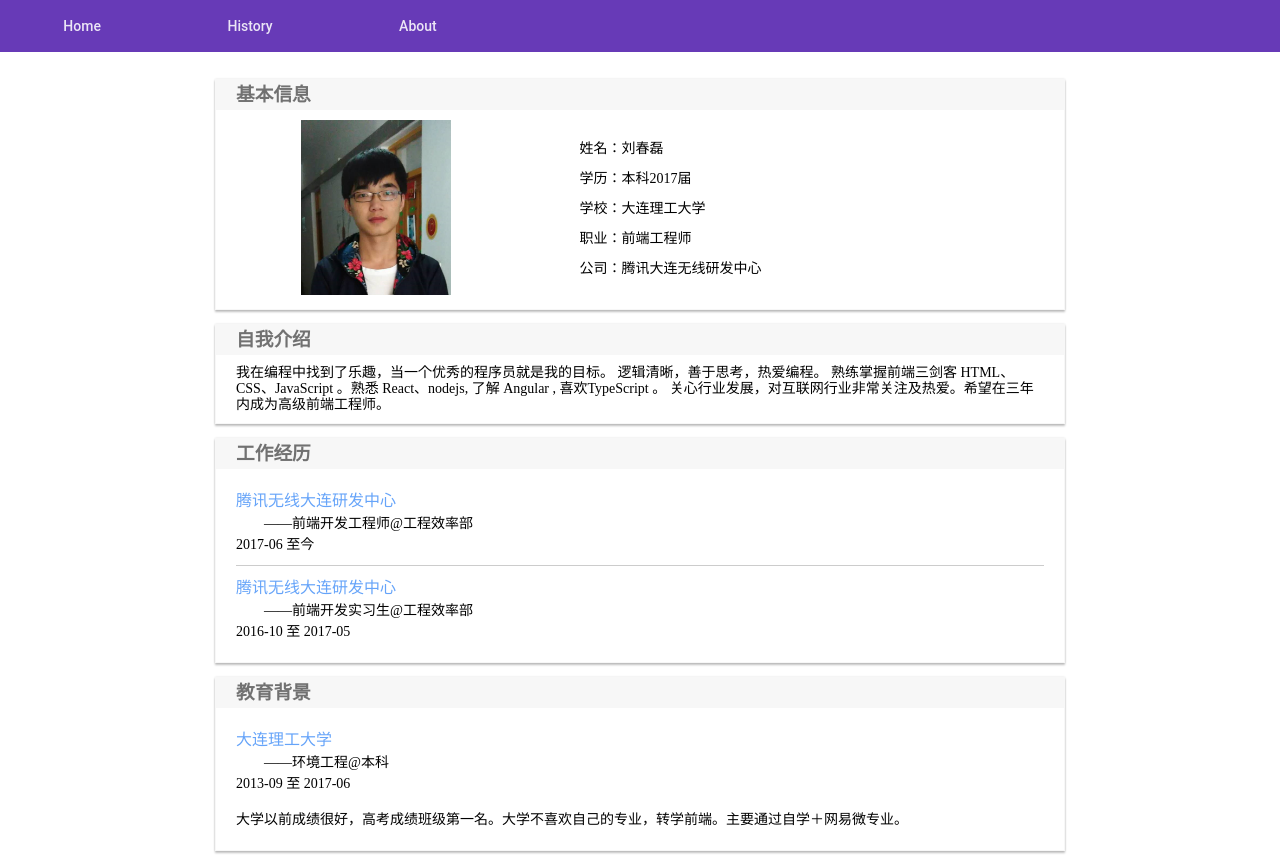
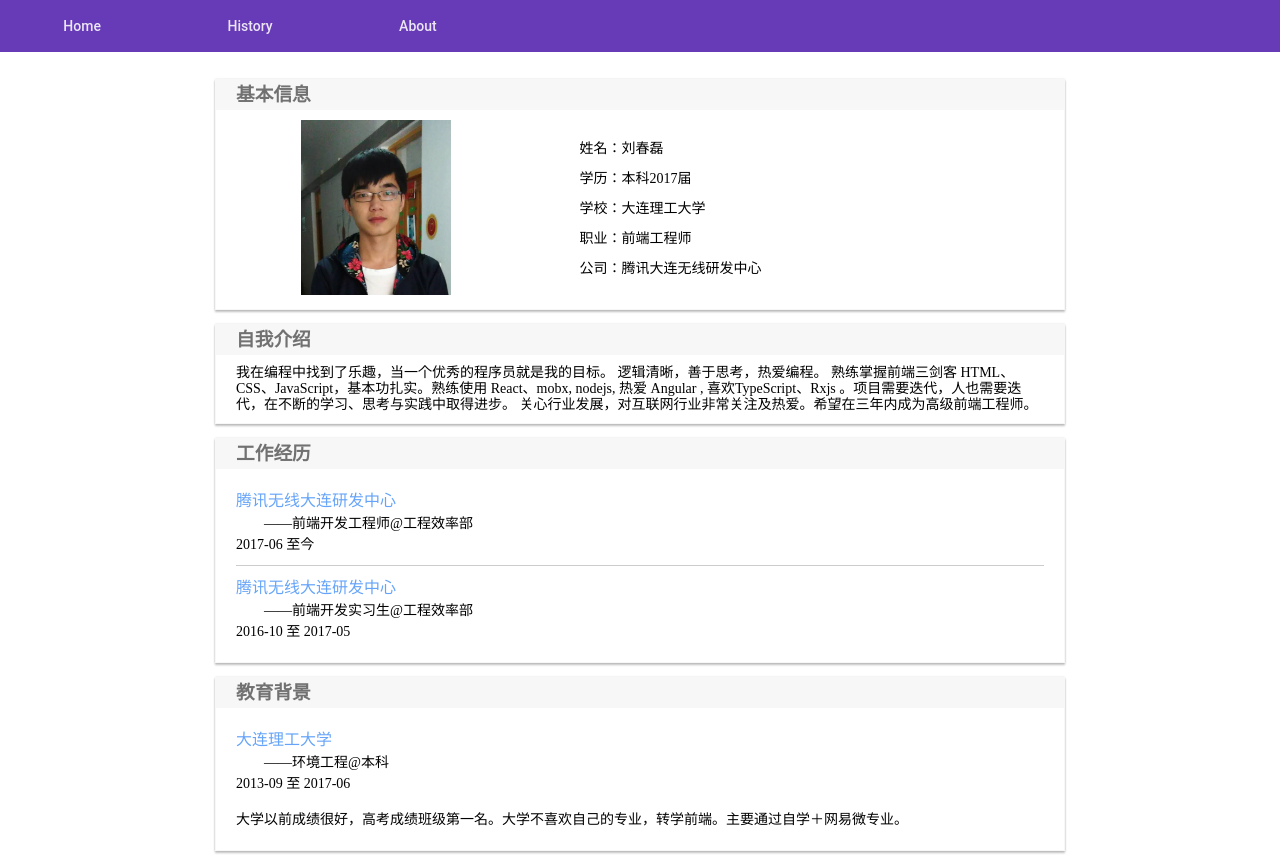
Before and after one commit to rannuo/my-resume, an Angular app: page /history in a window 1280 px wide. Shown: the top 855 px of the page. Built offline with nearby package versions, Linux system fonts and the light colour scheme.

Commit message:
update history

```diff
--- a/src/app/history/history.component.html
+++ b/src/app/history/history.component.html
@@ -29,7 +29,8 @@
 </app-card-viewer>
 <app-card-viewer title="自我介绍">
   我在编程中找到了乐趣，当一个优秀的程序员就是我的目标。 逻辑清晰，善于思考，热爱编程。
-熟练掌握前端三剑客 HTML、CSS、JavaScript 。熟悉 React、nodejs, 了解 Angular , 喜欢TypeScript 。
+熟练掌握前端三剑客 HTML、CSS、JavaScript，基本功扎实。熟练使用 React、mobx, nodejs,
+热爱 Angular , 喜欢TypeScript、Rxjs 。项目需要迭代，人也需要迭代，在不断的学习、思考与实践中取得进步。
 关心行业发展，对互联网行业非常关注及热爱。希望在三年内成为高级前端工程师。
 </app-card-viewer>
 <app-card-viewer title="工作经历">
@@ -139,6 +140,6 @@
     QQ/Wechat: <a href="javascript: void(0)">2632119760</a>
   </div>
   <div>
-    TEL: <a href="javascript: void(0)">188 4082 6549</a>
+    TEL: <a href="tel:188 4082 6549">188 4082 6549</a>
   </div>
 </app-card-viewer>
```
